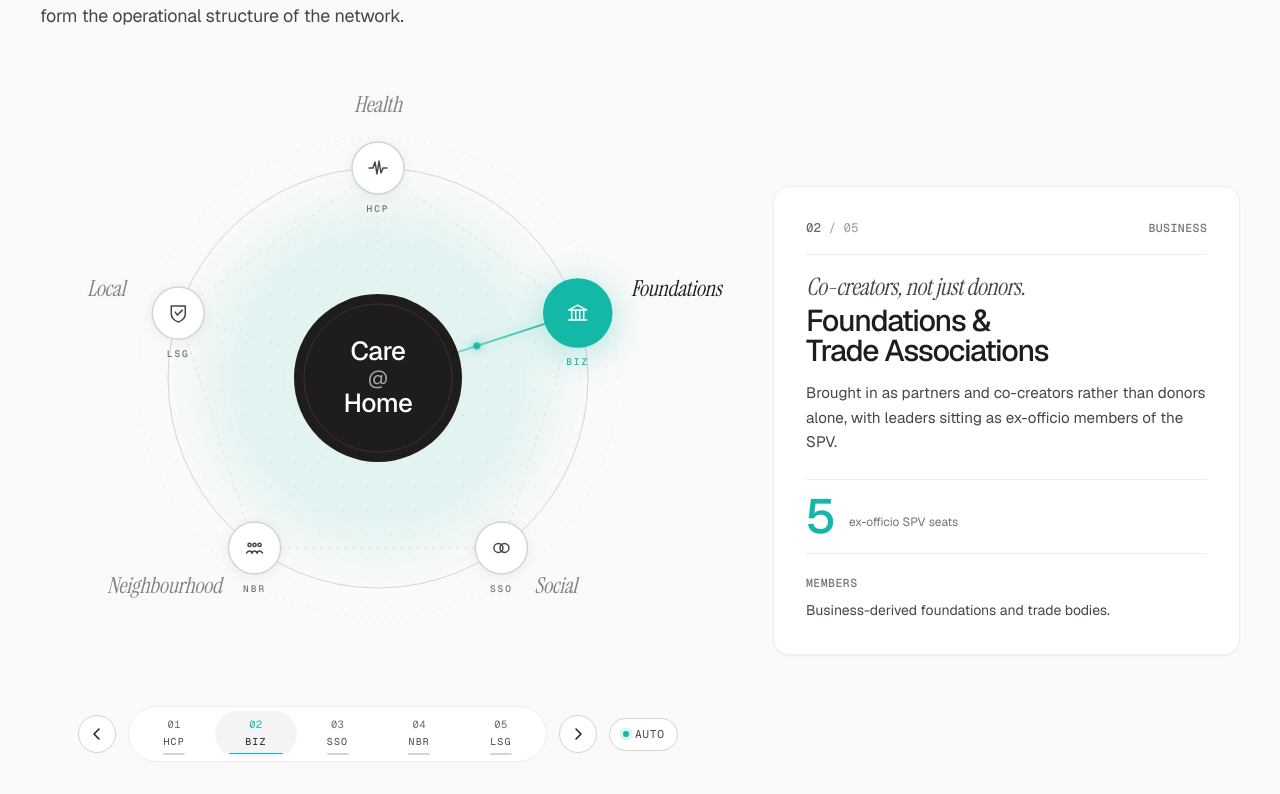
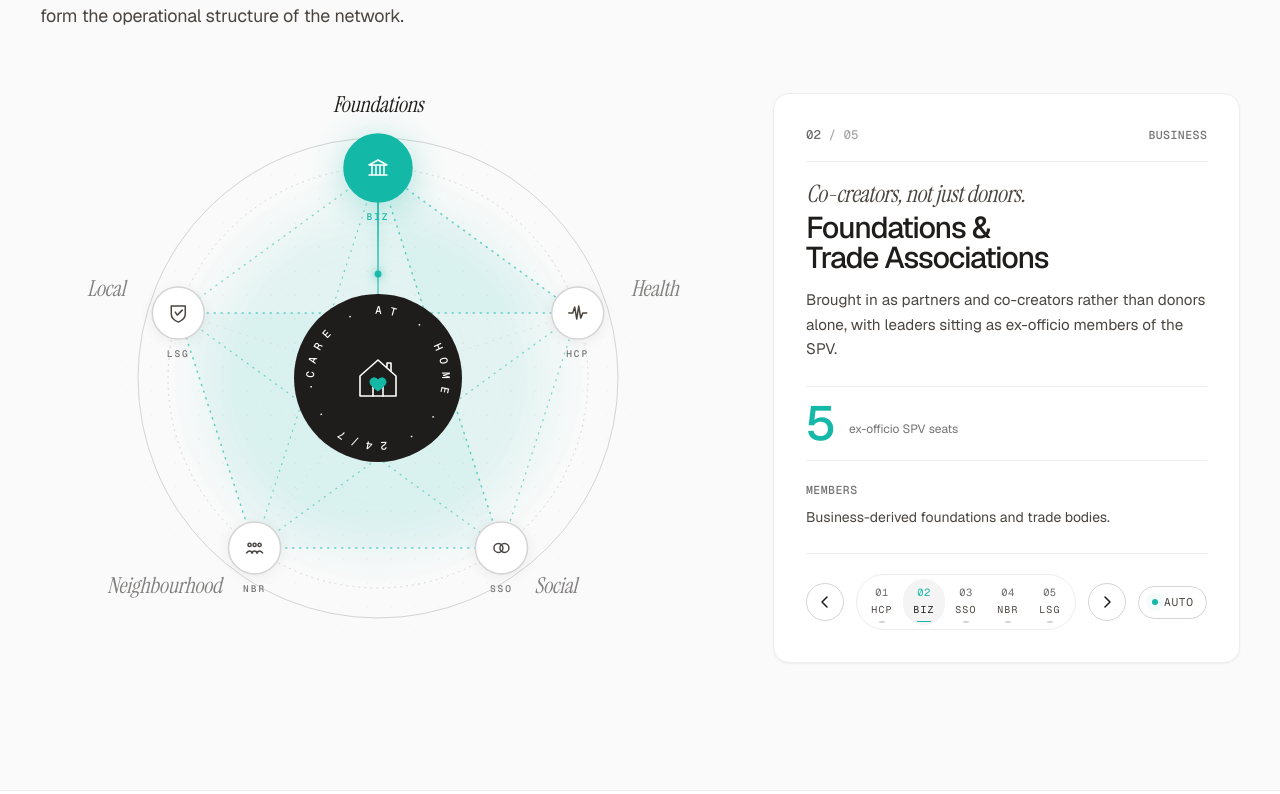
Before and after one commit to john-d03/NNHC, a Next.js app in the folder nnhc-site/: page /model in a window 1280 px wide. Shown: the part 2726-3520 px from the top of the page. Built offline with nearby package versions, Linux system fonts and the light colour scheme.

Commit message:
feat: reorder stakeholder angles and enhance StarModelInteractive with integrated controls

```diff
--- a/nnhc-site/src/components/interactive/StarModelInteractive.tsx
+++ b/nnhc-site/src/components/interactive/StarModelInteractive.tsx
@@ -14,8 +14,8 @@ const CY = 300;
 const R = 210;
 
 const ANGLES: Record<StakeholderId, number> = {
-  hcp: -90,
-  biz: -18,
+  biz: -90,
+  hcp: -18,
   sso: 54,
   neigh: 126,
   lsg: 198,
@@ -193,20 +193,37 @@ export function StarModelInteractive() {
 
             <rect width="600" height="600" fill="url(#dotgrid)" mask="url(#gridMask)" />
 
-            {/* Outer guide ring */}
-            <circle cx={CX} cy={CY} r={R + 30} fill="none" stroke="var(--color-line)" strokeWidth="1" strokeDasharray="2 6" />
-            {/* Inner ring */}
+            {/* Outer guide ring (solid) */}
+            <circle cx={CX} cy={CY} r={R + 30} fill="none" stroke="var(--color-line-strong)" strokeWidth="1" />
+            {/* Inner ring (dotted) */}
             <circle cx={CX} cy={CY} r={R} fill="url(#ringFade)" />
-            <circle cx={CX} cy={CY} r={R} fill="none" stroke="var(--color-line-strong)" strokeWidth="1" />
+            <circle cx={CX} cy={CY} r={R} fill="none" stroke="var(--color-line-strong)" strokeWidth="1" strokeDasharray="1 5" strokeLinecap="round" />
 
-            {/* Pentagon */}
+            {/* Pentagon - dotted */}
             <polygon
               points={polyPoints}
+              fill="var(--color-electric)"
+              fillOpacity="0.04"
+              stroke="var(--color-electric)"
+              strokeWidth="1.5"
+              strokeOpacity="0.65"
+              strokeLinejoin="round"
+              strokeLinecap="round"
+              strokeDasharray="1 6"
+            />
+            {/* Pentagram (5-pointed star) connecting alternate vertices - dotted */}
+            <polygon
+              points={ORDER.map((_, i) => {
+                const p = nodePoint(ORDER[(i * 2) % ORDER.length]);
+                return `${p.x},${p.y}`;
+              }).join(" ")}
               fill="none"
-              stroke="var(--color-line-strong)"
-              strokeWidth="1"
-              strokeDasharray="3 5"
-              opacity="0.7"
+              stroke="var(--color-electric)"
+              strokeWidth="1.25"
+              strokeOpacity="0.55"
+              strokeLinejoin="round"
+              strokeLinecap="round"
+              strokeDasharray="1 6"
             />
 
             {/* Inactive spokes */}
@@ -255,48 +272,71 @@ export function StarModelInteractive() {
             {/* Centre disc */}
             <g>
               <circle cx={CX} cy={CY} r="84" fill="var(--color-ink)" />
-              <circle cx={CX} cy={CY} r="74" fill="none" stroke="rgba(255,255,255,0.10)" strokeWidth="1" />
+
+              {/* Home icon (centred, refined) */}
+              <g
+                transform={`translate(${CX} ${CY})`}
+                fill="none"
+                stroke="#fff"
+                strokeWidth="1.6"
+                strokeLinecap="round"
+                strokeLinejoin="round"
+              >
+                {/* Roof + walls */}
+                <path d="M-18,-2 L0,-18 L18,-2 L18,18 L-18,18 Z" />
+                {/* Door */}
+                <path d="M-5,18 L-5,6 L5,6 L5,18" />
+                {/* Chimney */}
+                <path d="M9,-11 L9,-15 L13,-15 L13,-7" />
+                {/* Heart inside (signifying care at home) */}
+                <path
+                  d="M0,2 C-3,-2 -8,0 -8,4 C-8,7 -4,10 0,13 C4,10 8,7 8,4 C8,0 3,-2 0,2 Z"
+                  fill="var(--color-electric)"
+                  stroke="var(--color-electric)"
+                  strokeWidth="1"
+                />
+              </g>
+
+              {/* Circular text path: "CARE · AT · HOME · " rotating around the disc */}
+              <defs>
+                <path
+                  id="care-home-circle"
+                  d={`M ${CX - 64},${CY} a 64,64 0 1,1 128,0 a 64,64 0 1,1 -128,0`}
+                />
+              </defs>
+              <g>
                 <text
-                x={CX}
-                y={CY - 18}
-                textAnchor="middle"
                   fill="#fff"
                   style={{
-                  fontFamily: "var(--font-display)",
+                    fontFamily: "var(--font-mono)",
+                    fontSize: 11,
+                    letterSpacing: 6,
                     fontWeight: 500,
-                  fontSize: 26,
-                  letterSpacing: "-0.02em",
+                    textTransform: "uppercase",
                   }}
                 >
-                Care
+                  <textPath
+                    href="#care-home-circle"
+                    startOffset="0"
+                    textAnchor="start"
+                    textLength={2 * Math.PI * 64}
+                    lengthAdjust="spacing"
+                  >
+                    CARE · AT · HOME ·  · 24/7 ·  ·
+                  </textPath>
                 </text>
-              <text
-                x={CX}
-                y={CY + 8}
-                textAnchor="middle"
-                fill="rgba(255,255,255,0.6)"
-                style={{
-                  fontFamily: "var(--font-display)",
-                  fontWeight: 400,
-                  fontSize: 22,
-                }}
-              >
-                @
-              </text>
-              <text
-                x={CX}
-                y={CY + 34}
-                textAnchor="middle"
-                fill="#fff"
-                style={{
-                  fontFamily: "var(--font-display)",
-                  fontWeight: 500,
-                  fontSize: 26,
-                  letterSpacing: "-0.02em",
-                }}
-              >
-                Home
-              </text>
+                {!reduced && (
+                  <animateTransform
+                    attributeName="transform"
+                    attributeType="XML"
+                    type="rotate"
+                    from={`0 ${CX} ${CY}`}
+                    to={`360 ${CX} ${CY}`}
+                    dur="22s"
+                    repeatCount="indefinite"
+                  />
+                )}
+              </g>
             </g>
 
             {/* Nodes */}
@@ -398,8 +438,47 @@ export function StarModelInteractive() {
           </svg>
         </div>
 
-        {/* Controls strip */}
-        <div className="mt-6 md:mt-7 flex items-center gap-2 md:gap-3 max-w-[440px] sm:max-w-[520px] lg:max-w-[600px] mx-auto">
+      </div>
+
+      {/* ───── Detail panel (with integrated controls) ───── */}
+      <div className="md:col-span-5 lg:col-span-5">
+        <div key={selected} className="constellation-panel card p-6 md:p-7 lg:p-8">
+          <div className="flex items-baseline justify-between gap-4 mb-5 pb-4 border-b border-line">
+            <span className="label-num text-ink-faint">
+              {String(currentIndex + 1).padStart(2, "0")}
+              <span className="text-ink-faint/60"> / 05</span>
+            </span>
+            <span className="label">{current.group}</span>
+          </div>
+
+          <p className="h-italic text-xl md:text-2xl text-ink-soft mb-2 leading-tight">
+            {currentMeta.tagline}
+          </p>
+
+          <h3 className="h-display text-2xl md:text-3xl mb-4 leading-[1.05] text-balance">
+            {current.label}
+          </h3>
+
+          <p className="text-[0.95rem] leading-relaxed text-ink-soft mb-6">
+            {current.body}
+          </p>
+
+          <div className="flex items-end gap-4 py-4 border-y border-line mb-5">
+            <span className="bignum text-electric text-4xl md:text-5xl">
+              {currentMeta.metric}
+            </span>
+            <span className="text-xs text-ink-mute leading-snug pb-1.5 max-w-[10rem]">
+              {currentMeta.metricLabel}
+            </span>
+          </div>
+
+          <div className="mb-6">
+            <span className="label block mb-2">Members</span>
+            <p className="text-sm text-ink-soft leading-relaxed">{current.members}</p>
+          </div>
+
+          {/* Integrated controls */}
+          <div className="flex items-center gap-2 md:gap-3 pt-5 border-t border-line">
             <button
               type="button"
               onClick={() => step(-1)}
@@ -411,7 +490,7 @@ export function StarModelInteractive() {
               </svg>
             </button>
 
-          <div className="constellation-segments" role="tablist" aria-label="Stakeholder index">
+            <div className="constellation-segments flex-1" role="tablist" aria-label="Stakeholder index">
               {ORDER.map((id, i) => {
                 const active = id === selected;
                 return (
@@ -457,44 +536,6 @@ export function StarModelInteractive() {
             </button>
           </div>
         </div>
-
-      {/* ───── Detail panel ───── */}
-      <div className="md:col-span-5 lg:col-span-5">
-        <div key={selected} className="constellation-panel card p-6 md:p-7 lg:p-8">
-          <div className="flex items-baseline justify-between gap-4 mb-5 pb-4 border-b border-line">
-            <span className="label-num text-ink-faint">
-              {String(currentIndex + 1).padStart(2, "0")}
-              <span className="text-ink-faint/60"> / 05</span>
-            </span>
-            <span className="label">{current.group}</span>
-          </div>
-
-          <p className="h-italic text-xl md:text-2xl text-ink-soft mb-2 leading-tight">
-            {currentMeta.tagline}
-          </p>
-
-          <h3 className="h-display text-2xl md:text-3xl mb-4 leading-[1.05] text-balance">
-            {current.label}
-          </h3>
-
-          <p className="text-[0.95rem] leading-relaxed text-ink-soft mb-6">
-            {current.body}
-          </p>
-
-          <div className="flex items-end gap-4 py-4 border-y border-line mb-5">
-            <span className="bignum text-electric text-4xl md:text-5xl">
-              {currentMeta.metric}
-            </span>
-            <span className="text-xs text-ink-mute leading-snug pb-1.5 max-w-[10rem]">
-              {currentMeta.metricLabel}
-            </span>
-          </div>
-
-          <div>
-            <span className="label block mb-2">Members</span>
-            <p className="text-sm text-ink-soft leading-relaxed">{current.members}</p>
-          </div>
-        </div>
       </div>
     </div>
   );
```
Lines whose indentation alone changed are shown as unchanged.
